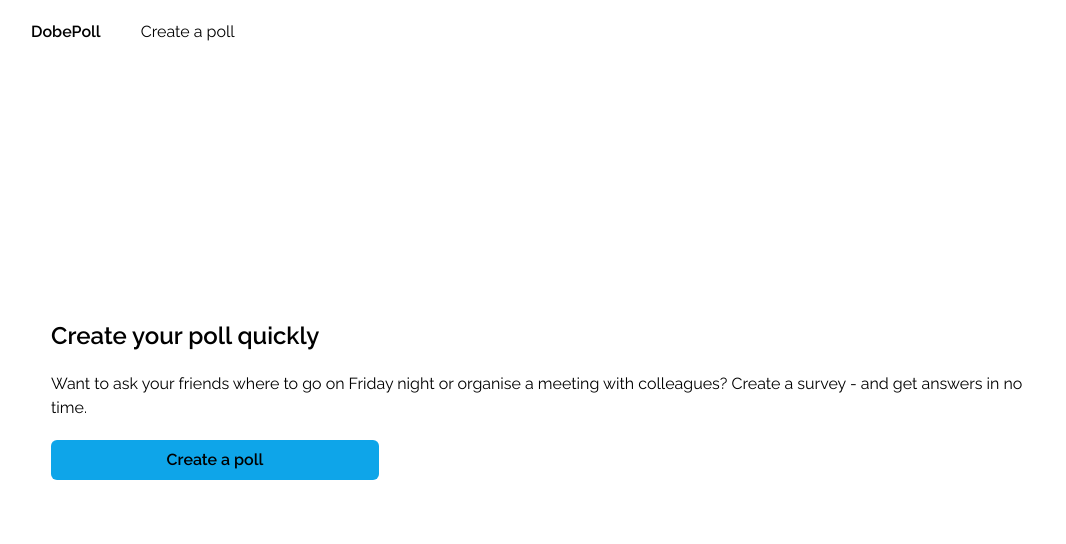
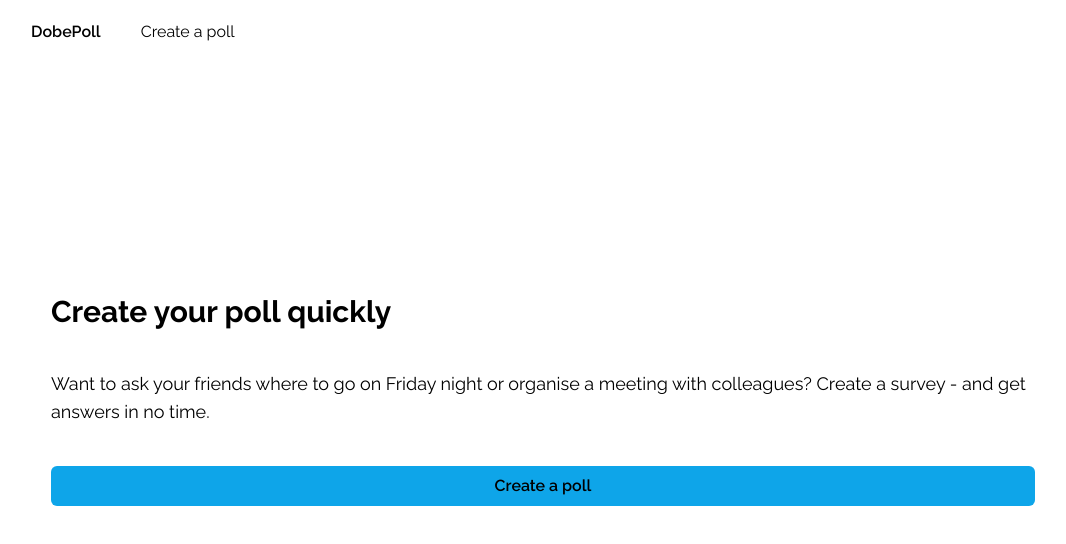
Before and after one commit to VVKDO98/dobepoll, a React (Vite) app in the folder packages/app/: page / in a window 1280 px wide. Shown: the top 544 px of the page, without its empty margins (97-1163 px from the left). Built offline with nearby package versions, Linux system fonts and the light colour scheme.

Commit message:
Refactor button and homepage

```diff
--- a/packages/app/src/components/Button.jsx
+++ b/packages/app/src/components/Button.jsx
@@ -5,7 +5,9 @@ const Button = ({ type, content, link, secondary, event }) => {
   if (!link) {
     return <button
               type={type}
-              className={secondary ? 'w-1/3 h-10 bg-slate-500 rounded-md font-semibold' : 'w-1/3 h-10 bg-sky-500 rounded-md font-semibold'}
+              className={secondary
+                ? 'w-full h-10 bg-slate-500 rounded-md font-medium ease-in-out duration-300 hover:bg-slate-400'
+                : 'w-full h-10 bg-sky-500 rounded-md font-semibold ease-in-out duration-300 hover:bg-sky-400 '}
               onClick={event || undefined}
             >
               {content}
@@ -15,7 +17,9 @@ const Button = ({ type, content, link, secondary, event }) => {
   return (
     <button
       type={type}
-      className={secondary ? 'w-1/3 h-10 bg-slate-500 rounded-md font-semibold' : 'w-1/3 h-10 bg-sky-500 rounded-md font-semibold'}
+      className={secondary
+        ? 'w-full h-10 bg-slate-500 rounded-md font-medium hover:bg-slate-400 duration-300'
+        : 'w-full h-10 bg-sky-500 rounded-md font-semibold hover:bg-sky-400 duration-300'}
     >
       <Link to={link}>{content}</Link>
     </button>
--- a/packages/app/src/pages/Home.jsx
+++ b/packages/app/src/pages/Home.jsx
@@ -6,9 +6,15 @@ const Home = () => {
   return (
     <Layout>
       <div className='w-full h-full flex items-center'>
-        <div className='w-full h-1/3 p-5 dark:bg-slate-600 rounded-md flex flex-col items-start justify-center'>
-          <h1 className='mb-5 text-2xl font-semibold'>Create your poll quickly</h1>
-          <p className='mb-5'>Want to ask your friends where to go on Friday night or organise a meeting with colleagues? Create a survey - and get answers in no time.</p>
+        <div className='w-full
+                        h-2/5 sm:h-1/3
+                        p-5 dark:bg-slate-600 rounded-md flex flex-col items-start justify-center'>
+          <h1 className='mb-10
+                        text-2xl sm:text-2xl md:text-2xl lg:text-3xl
+                        font-bold'>Create your poll quickly</h1>
+          <p className='mb-10
+                        text-base sm:text-base md:text-base lg:text-lg
+          '>Want to ask your friends where to go on Friday night or organise a meeting with colleagues? Create a survey - and get answers in no time.</p>
           <Button content={'Create a poll'} link={'/create'} secondary={false}/>
         </div>
       </div>
--- a/packages/app/src/pages/ResultPoll.jsx
+++ b/packages/app/src/pages/ResultPoll.jsx
@@ -1,4 +1,4 @@
-import React from 'react'
+import React, { useState, useEffect } from 'react'
 import Layout from '../Layout'
 import { useQuery, gql } from '@apollo/client'
 import { useParams } from 'react-router-dom'
@@ -23,19 +23,30 @@ query Poll($id: Int) {
 }
 `
 
+const GET_OPTIONS_UPDATE = gql`
+subscription Subscription($pollId: Int) {
+  voteSub(pollId: $pollId) {
+    name
+    _count {
+      votes
+    }
+  }
+}
+`
+
 const ResultPoll = () => {
   const { id } = useParams()
   const paramsId = parseInt(id)
+
   const { loading, error, data } = useQuery(GET_POLL_RESULT, {
     variables: { id: paramsId }
   })
 
+  const [options, setOptions] = useState([])
   const currentUrl = window.location.href
 
   if (loading) return <p>Loading ...</p>
   if (error) return <p>Error ...</p>
-
-  console.log(data)
 
   return (
     <Layout>
@@ -50,8 +61,8 @@ const ResultPoll = () => {
           <div className='mb-10'>
             {data.poll.options.map((option) => {
               return <div key={option.id}>
-                      <p>{option.name} : {option._count.votes} votes</p>
-                    </div>
+                        <p>{option.name} : {option._count.votes} votes</p>
+                      </div>
             })}
           </div>
           <div className='w-full flex items-center justify-center gap-2'>
```
Also changed, not shown: 2 other files (tests, documents, lock files or other folders).
